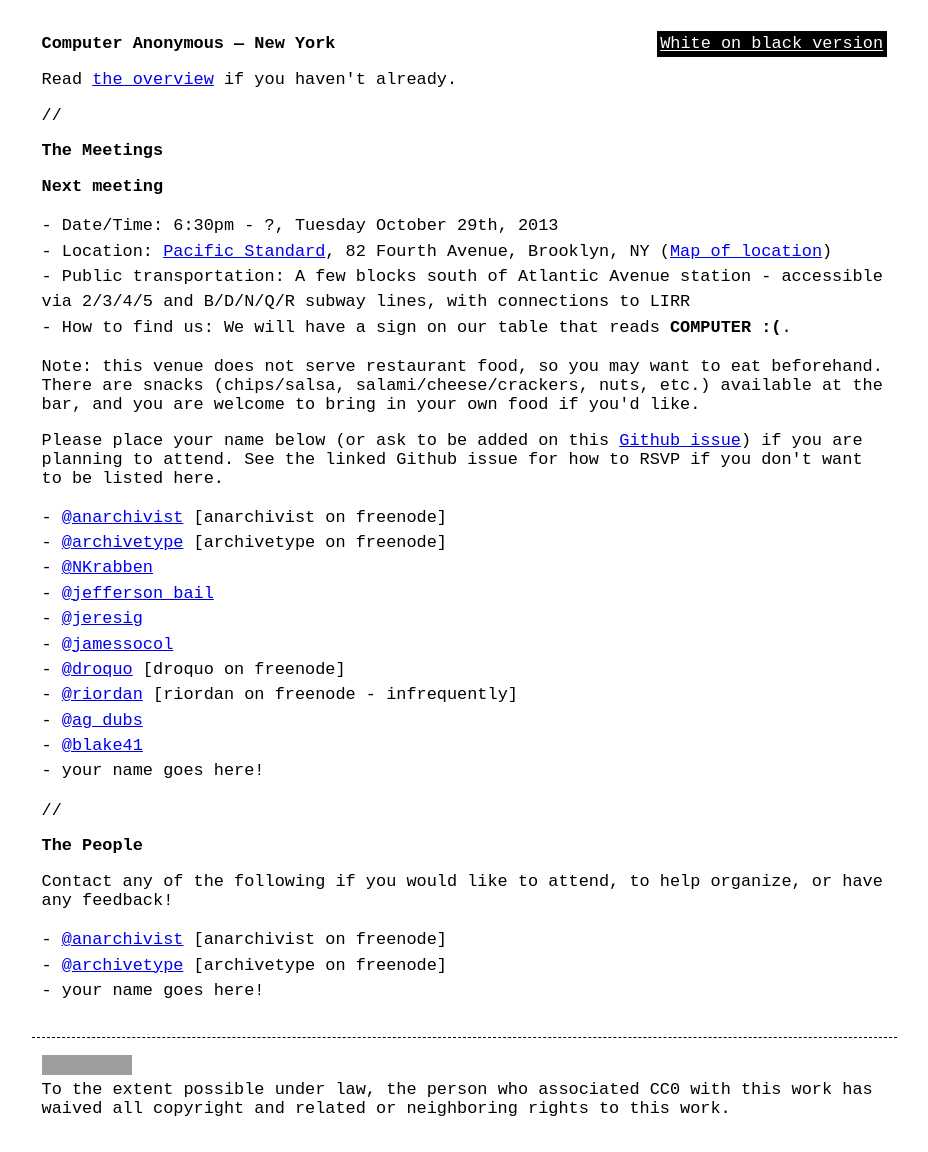
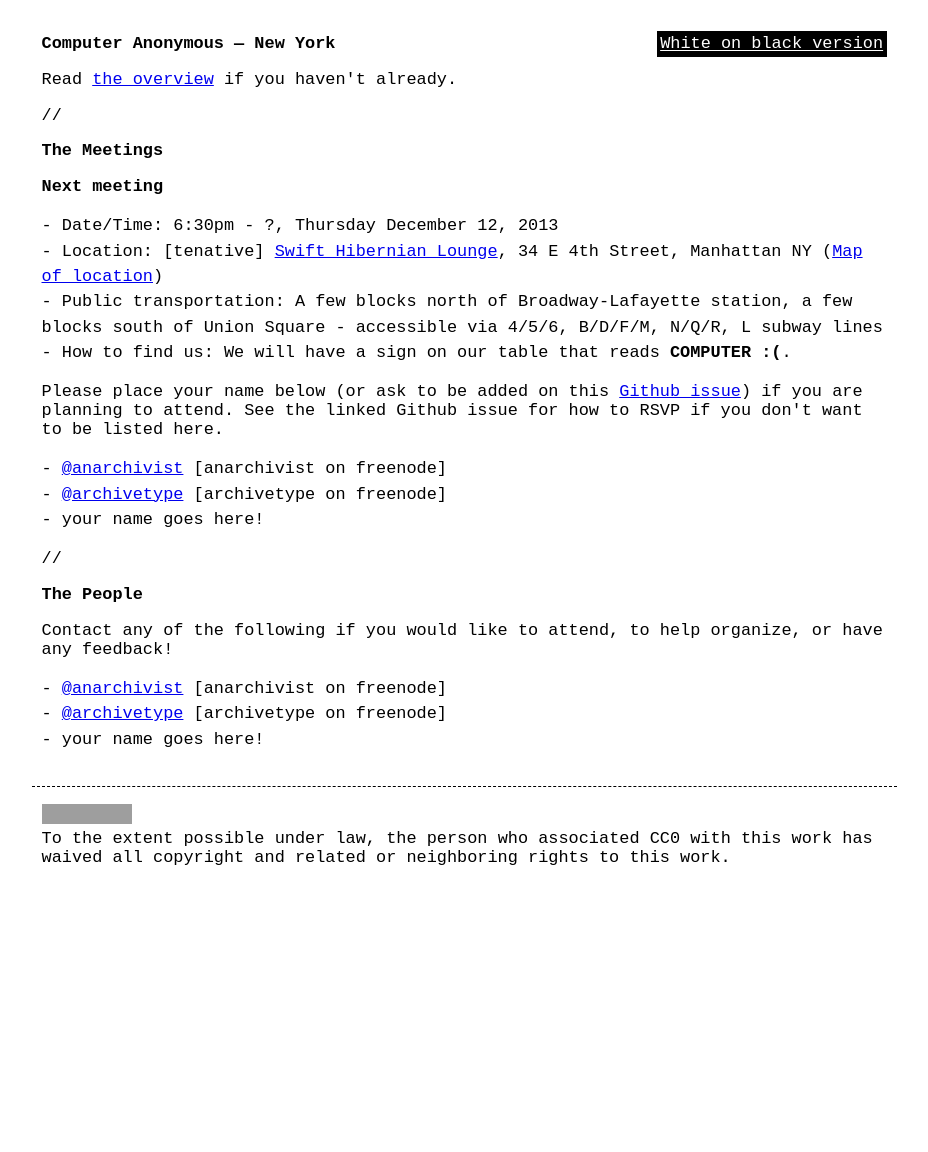
Before and after one commit to computeranonymous/computer, a Jekyll site: the page built from us_newyork.html, in a window 1280 px wide. Shown: the whole page, without its empty margins (176-1104 px from the left). Built offline with Jekyll 4.4.1, drawn with Linux system fonts in a browser that asks for light colours; after the commit the page ends 900 px from its top, so only the background shows below that; grey boxes are pictures that could not be loaded.

Commit message:
Update us_newyork.html
next meeting 12/12

```diff
--- a/us_newyork.html
+++ b/us_newyork.html
@@ -13,27 +13,17 @@ title: Computer Anonymous - New York
 <h3>Next meeting</h3>
 
 <ul>
-<li>Date/Time: 6:30pm - ?, Tuesday October 29th, 2013</li>
-<li>Location: <a href="http://www.pacificstandardbrooklyn.com/">Pacific Standard</a>, 82 Fourth Avenue, Brooklyn, NY (<a href="https://maps.google.com/maps?oi=map&amp;q=82+Fourth+Avenue,+Brooklyn,+NY">Map of location</a>)</li>
-<li>Public transportation: A few blocks south of Atlantic Avenue station - accessible via 2/3/4/5 and B/D/N/Q/R subway lines, with connections to LIRR</li>
+<li>Date/Time: 6:30pm - ?, Thursday December 12, 2013</li>
+<li>Location: [tenative] <a href="http://www.swiftnycbar.com/">Swift Hibernian Lounge</a>, 34 E 4th Street, Manhattan NY (<a href="https://maps.google.com/maps?ie=UTF-8&q=Swift+Hibernian+Lounge">Map of location</a>)</li>
+<li>Public transportation: A few blocks north of Broadway-Lafayette station, a few blocks south of Union Square - accessible via 4/5/6, B/D/F/M, N/Q/R, L subway lines</li>
 <li>How to find us: We will have a sign on our table that reads <strong>COMPUTER :(</strong>.</li>
 </ul>
-
-Note: this venue does not serve restaurant food, so you may want to eat beforehand. There are snacks (chips/salsa, salami/cheese/crackers, nuts, etc.) available at the bar, and you are welcome to bring in your own food if you'd like.
 
 <p>Please place your name below (or ask to be added on this <a href="https://github.com/computeranonymous/computer/issues/185">Github issue</a>) if you are planning to attend. See the linked Github issue for how to RSVP if you don't want to be listed here.</p>
 
 <ul>
     <li><a href="https://twitter.com/anarchivist">@anarchivist</a> [anarchivist on freenode]</li>
     <li><a href="https://twitter.com/archivetype">@archivetype</a> [archivetype on freenode]</li>
-    <li><a href="https://twitter.com/NKrabben">@NKrabben</a></li>
-    <li><a href="https://twitter.com/jefferson_bail">@jefferson_bail</a></li>
-    <li><a href="https://twitter.com/jeresig">@jeresig</a></li>
-    <li><a href="https://twitter.com/jamessocol">@jamessocol</a></li>
-    <li><a href="https://github.com/droquo">@droquo</a> [droquo on freenode]</li>
-    <li><a href="https://github.com/riordan">@riordan</a> [riordan on freenode - infrequently]</li>
-    <li><a href="https://github.com/ashleygwilliams">@ag_dubs</a></li>
-    <li><a href="https://github.com/blake41">@blake41</a></li>
     <li>your name goes here!</li>
 </ul>
 
```
